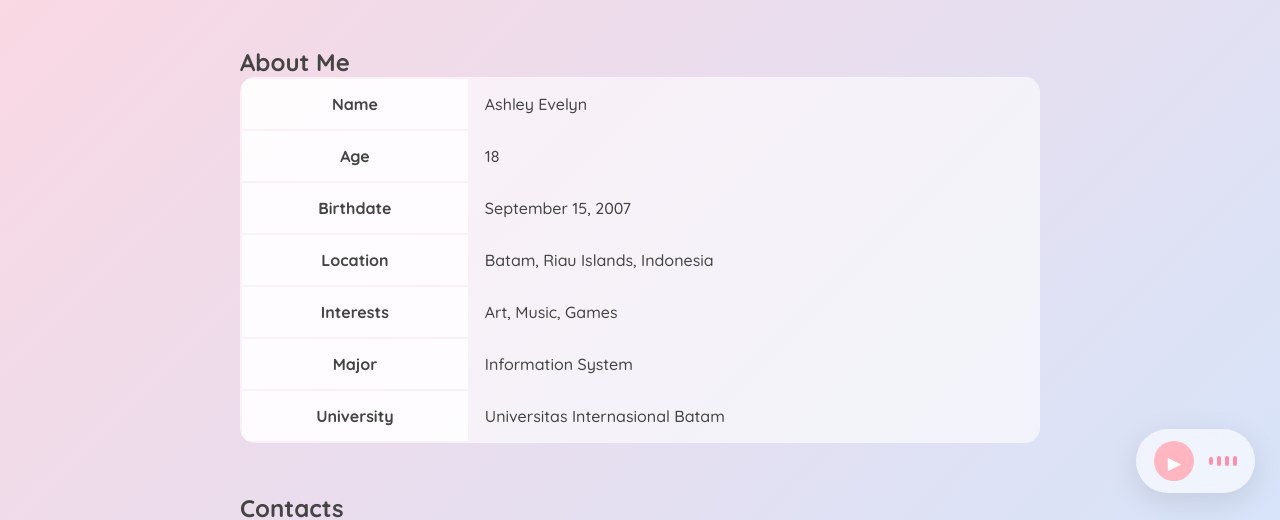
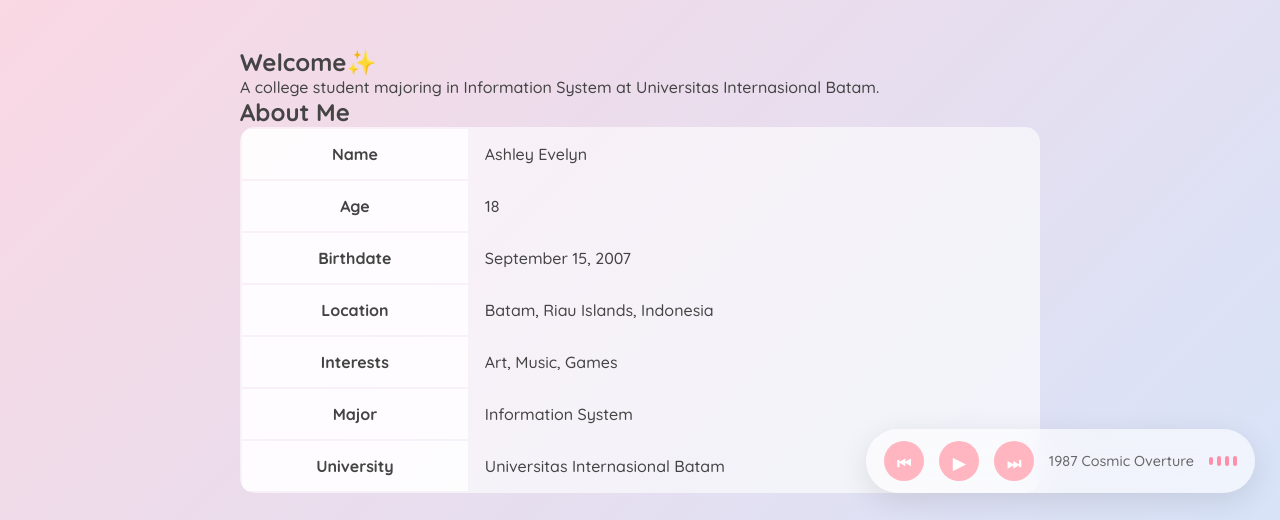
Before and after one commit to ashleyevelyn00/ashleyevelyn.github.io, a plain HTML site: page biodataash/index.html in a window 1280 px wide. Shown: the part 282-802 px from the top of the page. Drawn offline with Linux system fonts and the light colour scheme.

Commit message:
Update index.html

```diff
--- a/biodataash/index.html
+++ b/biodataash/index.html
@@ -25,6 +25,14 @@
             <h1>Ashley Evelyn</h1>
             <p class="subtitle">Dreamer • Creative • Designer</p>
         </section>
+
+        <section id="home" class="intro-card fade-in">
+            <h2>Welcome✨</h2>
+            <p class="intro-text">
+            A college student majoring in Information System at Universitas Internasional Batam.
+            </p>
+        </section>
+
 
         <!-- Bio -->
         <section class="bio slide-up">
@@ -86,7 +94,13 @@
 
         <!-- Clean Music Player -->
         <div class="music-player">
+            <button id="prev-btn">⏮</button>
             <button id="play-btn">▶</button>
+            <button id="next-btn">⏭</button>
+
+            <div class="track-info">
+                <span id="track-name">Song Title</span>
+            </div>
 
             <div class="wave">
                 <span></span>
@@ -97,10 +111,13 @@
         </div>
 
         <audio id="audio">
-            <source src="music.mp3" type="audio/mpeg">
         </audio>
 
 <script>
+    /* =========================
+       DARK / LIGHT TOGGLE
+    ========================== */
+
     const toggle = document.getElementById("mode-toggle");
     const icon = document.querySelector(".icon");
 
@@ -115,21 +132,79 @@
         }
     });
 
+    /* =========================
+       PLAYLIST SYSTEM
+    ========================== */
+
+    const songs = [
+        {
+            name: "1987 Cosmic Overture",
+            src: "1987 Cosmic Overture.mp3"
+        },
+        {
+            name: "Float Play (lo-fi)",
+            src: "float play.mp3"
+        },
+        {
+            name: "are you lost",
+            src: "are you lost.mp3"
+        }
+    ];
+
     const audio = document.getElementById("audio");
     const playBtn = document.getElementById("play-btn");
+    const nextBtn = document.getElementById("next-btn");
+    const prevBtn = document.getElementById("prev-btn");
+    const trackName = document.getElementById("track-name");
     const wave = document.querySelector(".wave");
 
+    let currentSong = 0;
+
+    function loadSong(index) {
+        audio.src = songs[index].src;
+        trackName.textContent = songs[index].name;
+    }
+
+    function playSong() {
+        audio.play();
+        playBtn.textContent = "❚❚";
+        wave.classList.add("active");
+    }
+
+    function pauseSong() {
+        audio.pause();
+        playBtn.textContent = "▶";
+        wave.classList.remove("active");
+    }
+
     playBtn.addEventListener("click", () => {
-        if(audio.paused){
-            audio.play();
-            playBtn.textContent = "❚❚";
-            wave.classList.add("active");
+        if (audio.paused) {
+            playSong();
         } else {
-            audio.pause();
-            playBtn.textContent = "▶";
-            wave.classList.remove("active");
+            pauseSong();
         }
     });
+
+    nextBtn.addEventListener("click", () => {
+        currentSong = (currentSong + 1) % songs.length;
+        loadSong(currentSong);
+        playSong();
+    });
+
+    prevBtn.addEventListener("click", () => {
+        currentSong = (currentSong - 1 + songs.length) % songs.length;
+        loadSong(currentSong);
+        playSong();
+    });
+
+    audio.addEventListener("ended", () => {
+        currentSong = (currentSong + 1) % songs.length;
+        loadSong(currentSong);
+        playSong();
+    });
+
+    loadSong(currentSong);
+
 
     /* Cursor Glow Trail */
     const cursor = document.createElement("div");
```
